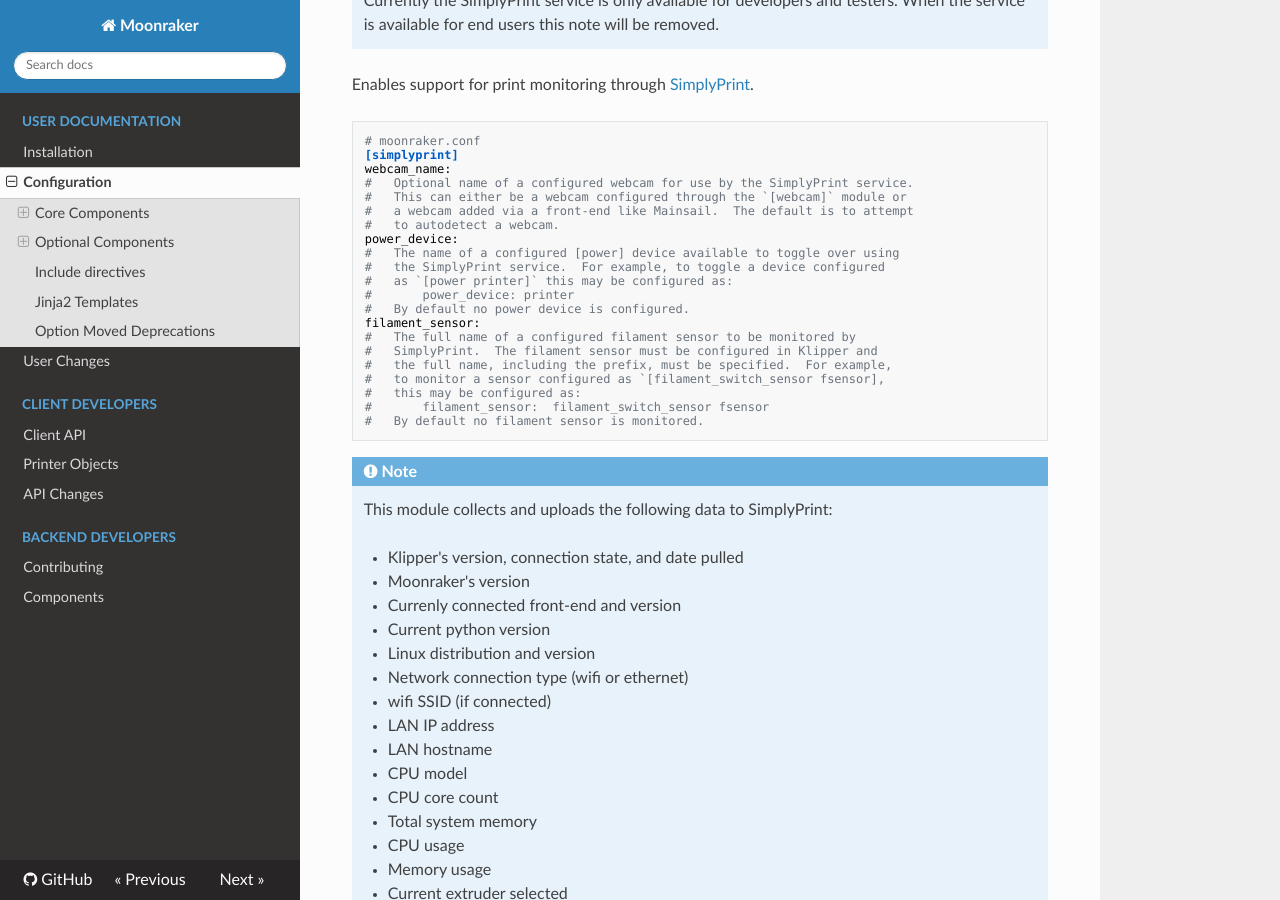
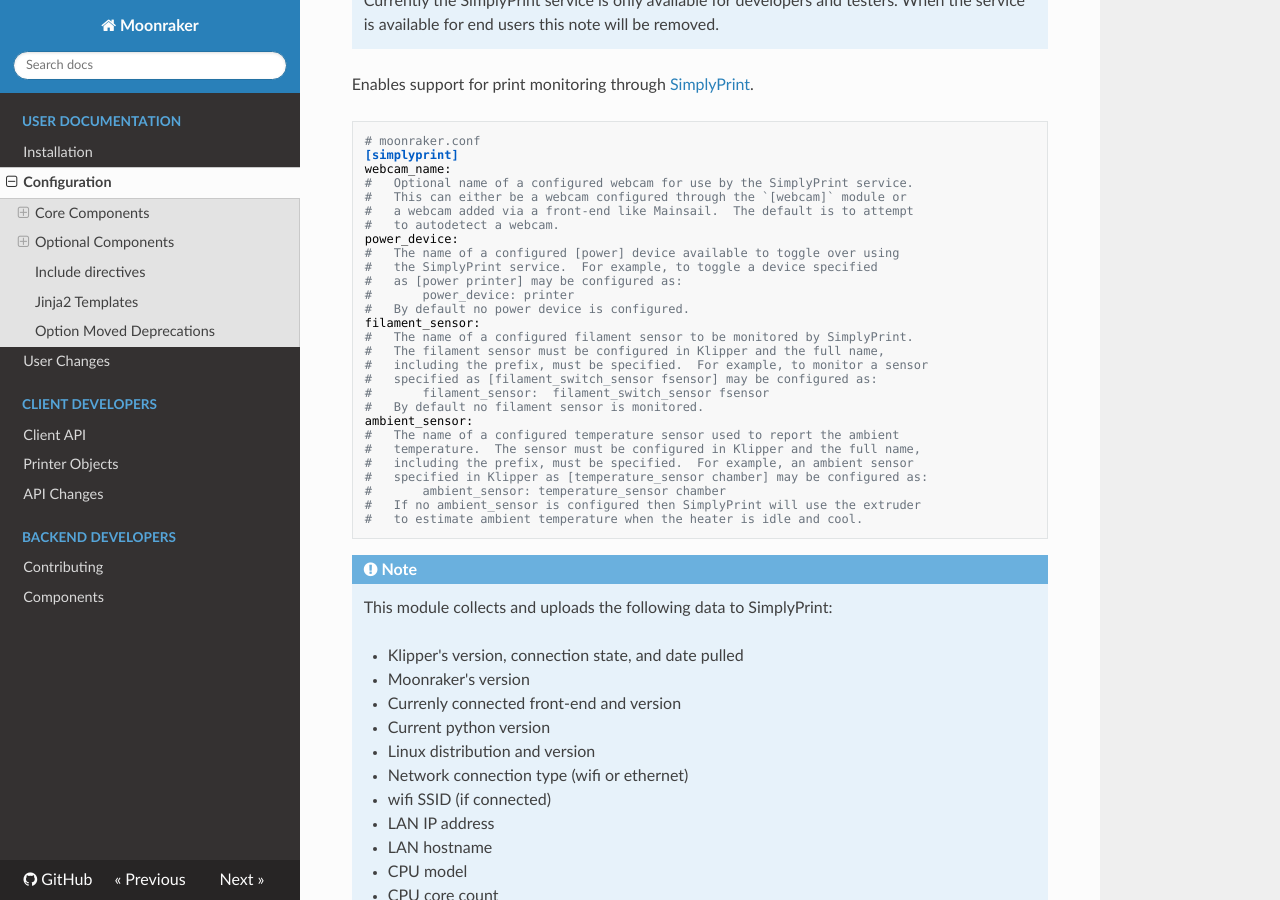
Before and after one commit to Marirossibn/moonraker, an MkDocs documentation site: the page built from docs/configuration.md, in a window 1280 px wide and 900 px high, scrolled down 32903 px. Built offline with MkDocs 1.6.1, drawn with Linux system fonts in a browser that asks for light colours; nearby versions of some CDN libraries.

Commit message:
docs: update simplyprint documentation
Signed-off-by:  Eric Callahan <arksine.code@gmail.com>

````diff
--- a/docs/configuration.md
+++ b/docs/configuration.md
@@ -1995,18 +1995,25 @@
 #   to autodetect a webcam.
 power_device:
 #   The name of a configured [power] device available to toggle over using
-#   the SimplyPrint service.  For example, to toggle a device configured
-#   as `[power printer]` this may be configured as:
+#   the SimplyPrint service.  For example, to toggle a device specified
+#   as [power printer] may be configured as:
 #       power_device: printer
 #   By default no power device is configured.
 filament_sensor:
-#   The full name of a configured filament sensor to be monitored by
-#   SimplyPrint.  The filament sensor must be configured in Klipper and
-#   the full name, including the prefix, must be specified.  For example,
-#   to monitor a sensor configured as `[filament_switch_sensor fsensor],
-#   this may be configured as:
+#   The name of a configured filament sensor to be monitored by SimplyPrint.
+#   The filament sensor must be configured in Klipper and the full name,
+#   including the prefix, must be specified.  For example, to monitor a sensor
+#   specified as [filament_switch_sensor fsensor] may be configured as:
 #       filament_sensor:  filament_switch_sensor fsensor
 #   By default no filament sensor is monitored.
+ambient_sensor:
+#   The name of a configured temperature sensor used to report the ambient
+#   temperature.  The sensor must be configured in Klipper and the full name,
+#   including the prefix, must be specified.  For example, an ambient sensor
+#   specified in Klipper as [temperature_sensor chamber] may be configured as:
+#       ambient_sensor: temperature_sensor chamber
+#   If no ambient_sensor is configured then SimplyPrint will use the extruder
+#   to estimate ambient temperature when the heater is idle and cool.
 ```
 
 !!! Note
````
